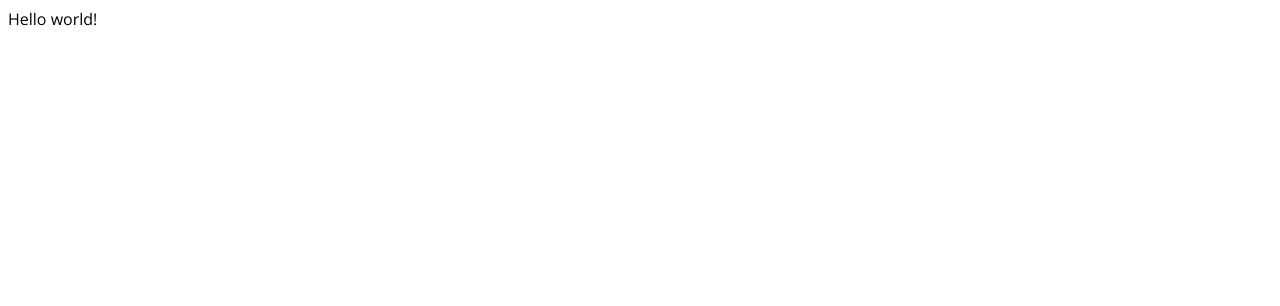
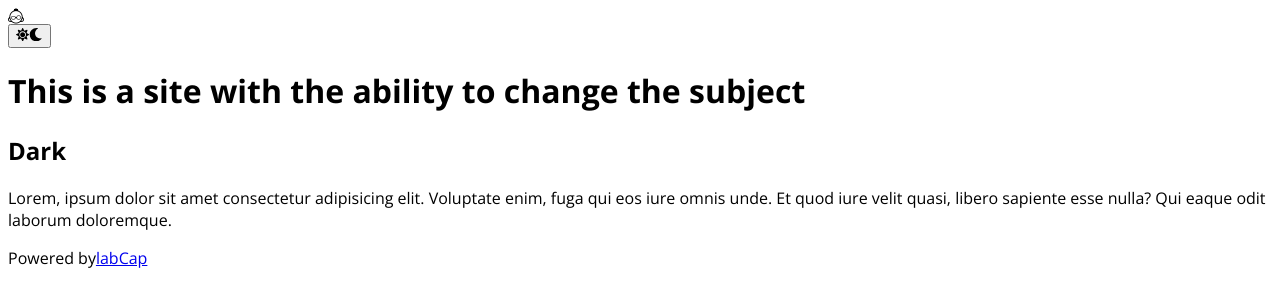
Before and after one commit to labCap/light-dark, a React (Create React App) app: page / in a window 1280 px wide. Shown: the top 306 px of the page. Built offline with nearby package versions, Linux system fonts and the light colour scheme.

Commit message:
added basic HTML-structure

```diff
--- a/src/App.js
+++ b/src/App.js
@@ -1,8 +1,47 @@
+import { FaSun, FaMoon } from "react-icons/fa";
+
 function App() {
   return (
-    <div>
-      Hello world!
-    </div>
+    <>
+      <header>
+        <div className="container">
+          <div className="inner">
+            <div className="logo">
+              <div className="icon-logo" />
+            </div>
+            <button className="theme-btn">
+              <FaSun />
+              <FaMoon />
+            </button>
+          </div>
+        </div>
+      </header>
+
+      <main>
+        <div className="container">
+          <div className="inner">
+            <h1>This is a site with the ability to change the subject</h1>
+            <h2 className="light">Dark</h2>
+            <p>
+              Lorem, ipsum dolor sit amet consectetur adipisicing elit.
+              Voluptate enim, fuga qui eos iure omnis unde. Et quod iure velit
+              quasi, libero sapiente esse nulla? Qui eaque odit laborum
+              doloremque.
+            </p>
+          </div>
+        </div>
+      </main>
+      <footer>
+        <div class="container">
+          <div class="powered">
+            Powered by
+            <a href="https://github.com/labCap" target="_blank">
+              labCap
+            </a>
+          </div>
+        </div>
+      </footer>
+    </>
   );
 }
 
```
